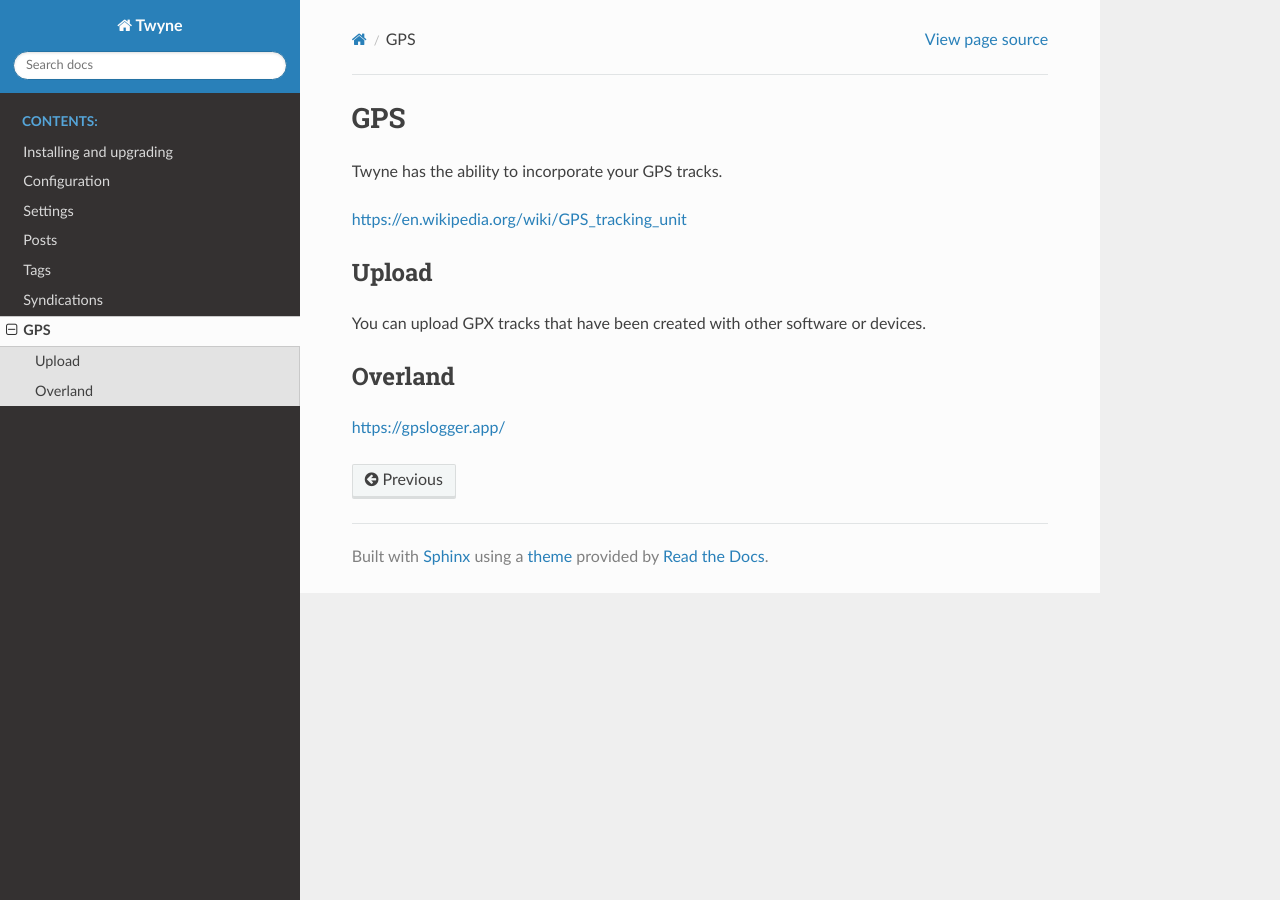
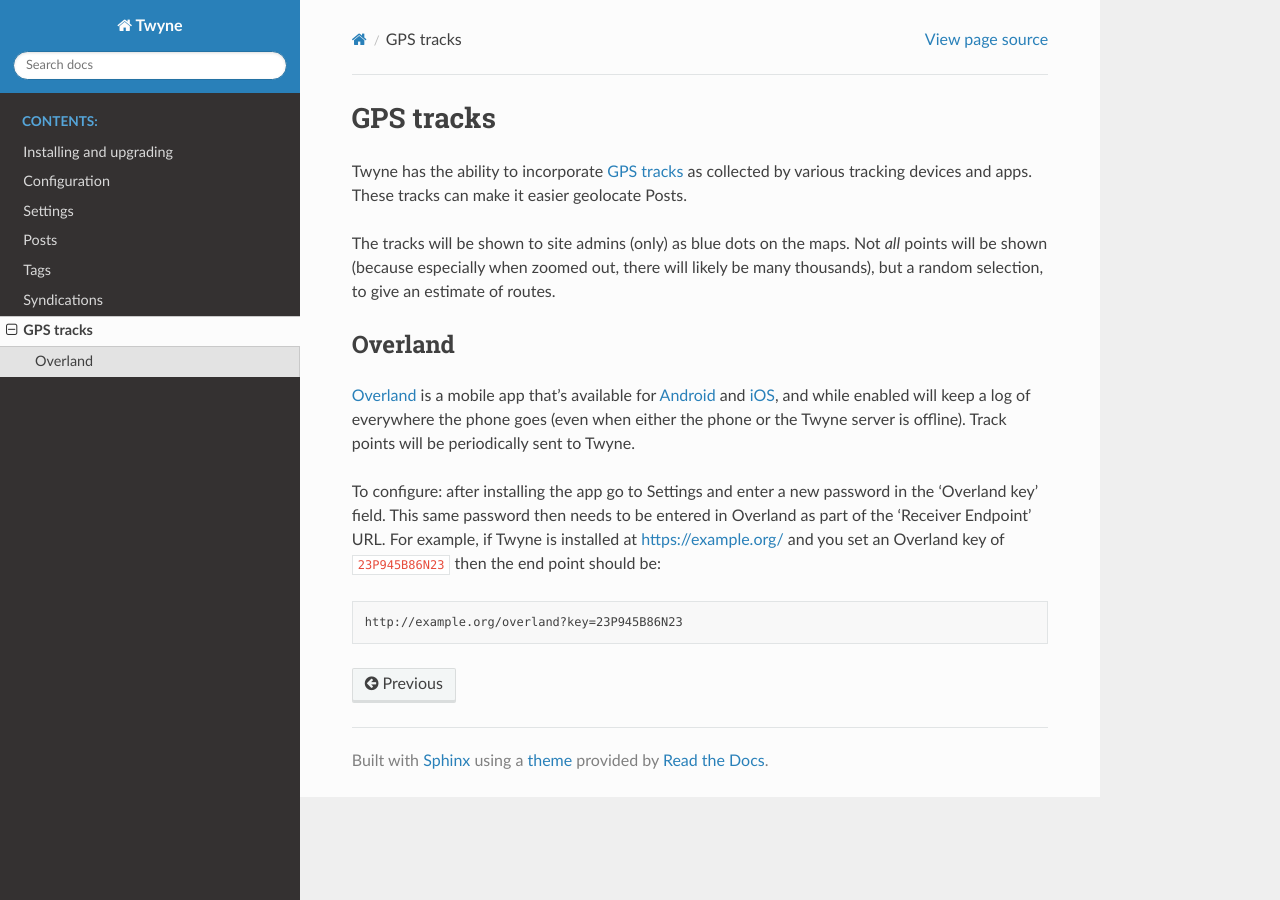
Before and after one commit to samwilson/twyne, a Sphinx documentation site: the page built from docs/gps.rst, in a window 1280 px wide. Built offline with Sphinx 7.4.7 and the Read the Docs theme 2.0.0, drawn with Linux system fonts in a browser that asks for light colours.

Commit message:
update docs

```diff
--- a/docs/gps.rst
+++ b/docs/gps.rst
@@ -1,19 +1,34 @@
 .. _gps:
 
-GPS
-===
+GPS tracks
+==========
 
-Twyne has the ability to incorporate your GPS tracks.
+Twyne has the ability to incorporate `GPS tracks`_
+as collected by various tracking devices and apps.
+These tracks can make it easier geolocate Posts.
 
-https://en.wikipedia.org/wiki/GPS_tracking_unit
+The tracks will be shown to site admins (only) as blue dots on the maps.
+Not *all* points will be shown (because especially when zoomed out, there will likely be many thousands),
+but a random selection, to give an estimate of routes.
 
-
-Upload
-------
-
-You can upload GPX tracks that have been created with other software or devices.
+.. _`GPS tracks`: https://en.wikipedia.org/wiki/GPS_tracking_unit
 
 Overland
 --------
 
-https://gpslogger.app/
+Overland_ is a mobile app that's available for Android_ and iOS_,
+and while enabled will keep a log of everywhere the phone goes
+(even when either the phone or the Twyne server is offline).
+Track points will be periodically sent to Twyne.
+
+To configure: after installing the app go to Settings
+and enter a new password in the 'Overland key' field.
+This same password then needs to be entered in Overland as part of the 'Receiver Endpoint' URL.
+For example, if Twyne is installed at https://example.org/ and you set an Overland key of ``23P945B86N23``
+then the end point should be::
+
+    http://example.org/overland?key=23P945B86N23
+
+.. _Overland: https://indieweb.org/Overland
+.. _Android: https://play.google.com/store/apps/details?id=com.openhumans.app.overland
+.. _iOS: https://overland.p3k.app/download
--- a/docs/settings.rst
+++ b/docs/settings.rst
@@ -28,6 +28,12 @@
 
 If you use the CLI client, you'll need to set an API key.
 This should be any random alphanumeric string, and must be kept secret.
+
+Overland key
+------------
+
+Required when using Overland to log.
+For more inforamation, see: :ref:`gps`
 
 Redirects
 ---------
```
